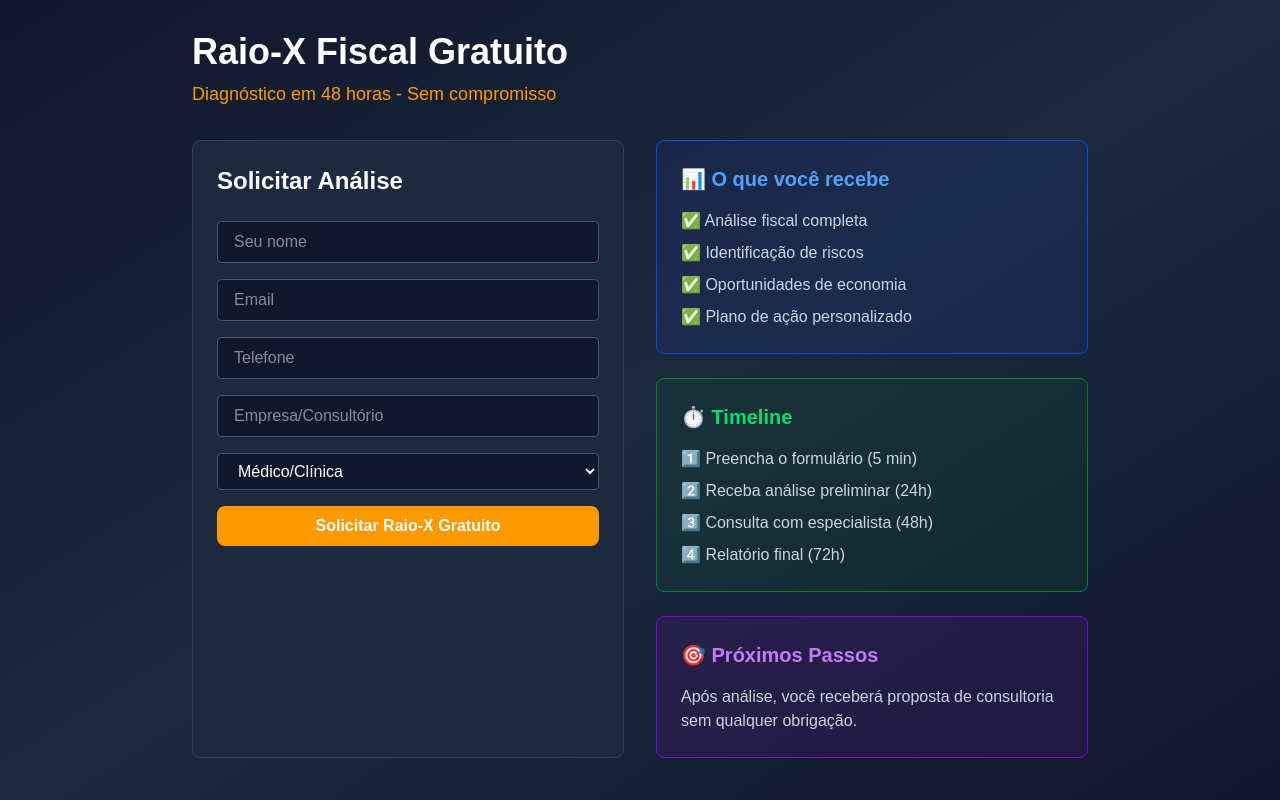
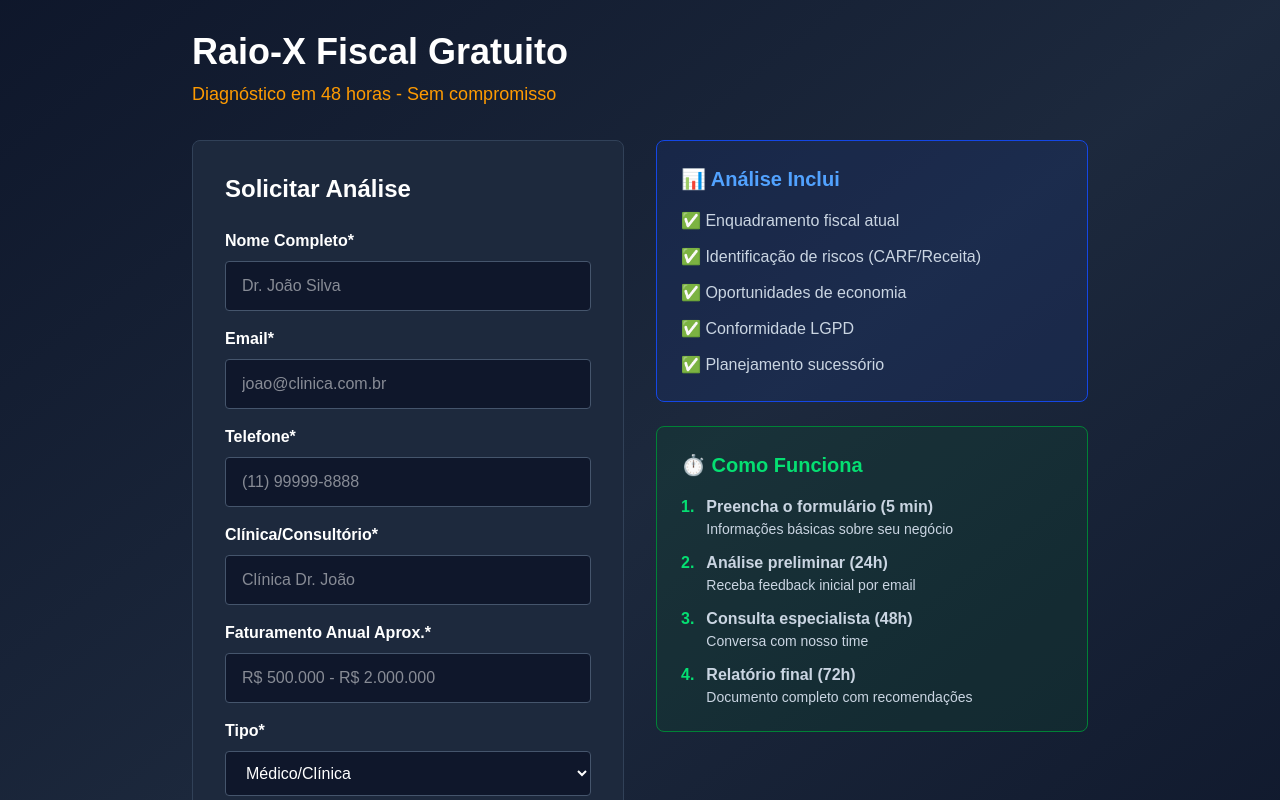
Before and after one commit to San77-art/cernova-frontend, a Next.js app: page /raio-x in a window 1280 px wide. Shown: the top 800 px of the page. Built offline with nearby package versions, Linux system fonts and the light colour scheme.

Commit message:
Improve Raio-X form - professional layout

```diff
--- a/app/raio-x/page.tsx
+++ b/app/raio-x/page.tsx
@@ -7,13 +7,31 @@ export default function RaioXPage() {
     email: "",
     phone: "",
     company: "",
-    type: "medico"
+    type: "medico",
+    revenue: ""
   });
+
+  const [submitted, setSubmitted] = useState(false);
 
   const handleSubmit = (e: React.FormEvent) => {
     e.preventDefault();
-    alert("✅ Raio-X enviado! Análise em 48 horas.");
+    setSubmitted(true);
+    console.log("Lead:", formData);
+    // TODO: Integrar com email/CRM
+    setTimeout(() => setSubmitted(false), 3000);
   };
+
+  if (submitted) {
+    return (
+      <div className="min-h-screen bg-gradient-to-br from-slate-900 via-slate-800 to-slate-900 p-8 flex items-center justify-center">
+        <div className="bg-green-900/20 border border-green-700 rounded-lg p-12 text-center max-w-md">
+          <h1 className="text-3xl font-bold text-green-400 mb-4">✅ Enviado!</h1>
+          <p className="text-slate-300 mb-4">Recebemos seu Raio-X fiscal. Análise em 48 horas.</p>
+          <p className="text-amber-500 font-bold">Confira seu email para acompanhamento.</p>
+        </div>
+      </div>
+    );
+  }
 
   return (
     <div className="min-h-screen bg-gradient-to-br from-slate-900 via-slate-800 to-slate-900 p-8">
@@ -23,83 +41,139 @@ export default function RaioXPage() {
 
         <div className="grid grid-cols-1 md:grid-cols-2 gap-8">
           {/* Formulário */}
-          <div className="bg-slate-800 border border-slate-700 rounded-lg p-6">
+          <div className="bg-slate-800 border border-slate-700 rounded-lg p-8">
             <h2 className="text-2xl font-bold text-white mb-6">Solicitar Análise</h2>
             <form onSubmit={handleSubmit} className="space-y-4">
+              <div>
+                <label className="block text-white font-semibold mb-2">Nome Completo*</label>
                 <input
                   type="text"
-                placeholder="Seu nome"
+                  placeholder="Dr. João Silva"
                   value={formData.name}
                   onChange={(e) => setFormData({...formData, name: e.target.value})}
-                className="w-full bg-slate-900 border border-slate-600 text-white px-4 py-2 rounded"
+                  className="w-full bg-slate-900 border border-slate-600 text-white px-4 py-3 rounded"
                   required
                 />
+              </div>
+
+              <div>
+                <label className="block text-white font-semibold mb-2">Email*</label>
                 <input
                   type="email"
-                placeholder="Email"
+                  placeholder="joao@clinica.com.br"
                   value={formData.email}
                   onChange={(e) => setFormData({...formData, email: e.target.value})}
-                className="w-full bg-slate-900 border border-slate-600 text-white px-4 py-2 rounded"
+                  className="w-full bg-slate-900 border border-slate-600 text-white px-4 py-3 rounded"
                   required
                 />
+              </div>
+
+              <div>
+                <label className="block text-white font-semibold mb-2">Telefone*</label>
                 <input
                   type="tel"
-                placeholder="Telefone"
+                  placeholder="(11) 99999-8888"
                   value={formData.phone}
                   onChange={(e) => setFormData({...formData, phone: e.target.value})}
-                className="w-full bg-slate-900 border border-slate-600 text-white px-4 py-2 rounded"
+                  className="w-full bg-slate-900 border border-slate-600 text-white px-4 py-3 rounded"
                   required
                 />
+              </div>
+
+              <div>
+                <label className="block text-white font-semibold mb-2">Clínica/Consultório*</label>
                 <input
                   type="text"
-                placeholder="Empresa/Consultório"
+                  placeholder="Clínica Dr. João"
                   value={formData.company}
                   onChange={(e) => setFormData({...formData, company: e.target.value})}
-                className="w-full bg-slate-900 border border-slate-600 text-white px-4 py-2 rounded"
+                  className="w-full bg-slate-900 border border-slate-600 text-white px-4 py-3 rounded"
                   required
                 />
+              </div>
+
+              <div>
+                <label className="block text-white font-semibold mb-2">Faturamento Anual Aprox.*</label>
+                <input
+                  type="text"
+                  placeholder="R$ 500.000 - R$ 2.000.000"
+                  value={formData.revenue}
+                  onChange={(e) => setFormData({...formData, revenue: e.target.value})}
+                  className="w-full bg-slate-900 border border-slate-600 text-white px-4 py-3 rounded"
+                  required
+                />
+              </div>
+
+              <div>
+                <label className="block text-white font-semibold mb-2">Tipo*</label>
                 <select
                   value={formData.type}
                   onChange={(e) => setFormData({...formData, type: e.target.value})}
-                className="w-full bg-slate-900 border border-slate-600 text-white px-4 py-2 rounded"
+                  className="w-full bg-slate-900 border border-slate-600 text-white px-4 py-3 rounded"
                 >
                   <option value="medico">Médico/Clínica</option>
                   <option value="agro">Produtor Rural</option>
                 </select>
+              </div>
+
               <button
                 type="submit"
-                className="w-full bg-amber-500 hover:bg-amber-600 text-white font-bold py-2 rounded-lg transition"
+                className="w-full bg-amber-500 hover:bg-amber-600 text-white font-bold py-3 rounded-lg transition mt-6"
               >
                 Solicitar Raio-X Gratuito
               </button>
+
+              <p className="text-xs text-slate-400 text-center mt-4">
+                ✓ Seus dados estão 100% seguros conforme LGPD
+              </p>
             </form>
           </div>
 
           {/* Info */}
           <div className="space-y-6">
             <div className="bg-blue-900/20 border border-blue-700 rounded-lg p-6">
-              <h3 className="text-xl font-bold text-blue-400 mb-4">📊 O que você recebe</h3>
-              <ul className="text-slate-300 space-y-2">
-                <li>✅ Análise fiscal completa</li>
-                <li>✅ Identificação de riscos</li>
+              <h3 className="text-xl font-bold text-blue-400 mb-4">📊 Análise Inclui</h3>
+              <ul className="text-slate-300 space-y-3">
+                <li>✅ Enquadramento fiscal atual</li>
+                <li>✅ Identificação de riscos (CARF/Receita)</li>
                 <li>✅ Oportunidades de economia</li>
-                <li>✅ Plano de ação personalizado</li>
+                <li>✅ Conformidade LGPD</li>
+                <li>✅ Planejamento sucessório</li>
               </ul>
             </div>
 
             <div className="bg-green-900/20 border border-green-700 rounded-lg p-6">
-              <h3 className="text-xl font-bold text-green-400 mb-4">⏱️ Timeline</h3>
-              <ul className="text-slate-300 space-y-2">
-                <li>1️⃣ Preencha o formulário (5 min)</li>
-                <li>2️⃣ Receba análise preliminar (24h)</li>
-                <li>3️⃣ Consulta com especialista (48h)</li>
-                <li>4️⃣ Relatório final (72h)</li>
-              </ul>
+              <h3 className="text-xl font-bold text-green-400 mb-4">⏱️ Como Funciona</h3>
+              <div className="text-slate-300 space-y-3">
+                <div className="flex gap-3">
+                  <span className="text-green-400 font-bold">1.</span>
+                  <div>
+                    <p className="font-semibold">Preencha o formulário (5 min)</p>
+                    <p className="text-sm">Informações básicas sobre seu negócio</p>
                   </div>
-
-            <div className="bg-purple-900/20 border border-purple-700 rounded-lg p-6">
-              <h3 className="text-xl font-bold text-purple-400 mb-4">🎯 Próximos Passos</h3>
-              <p className="text-slate-300">Após análise, você receberá proposta de consultoria sem qualquer obrigação.</p>
+                </div>
+                <div className="flex gap-3">
+                  <span className="text-green-400 font-bold">2.</span>
+                  <div>
+                    <p className="font-semibold">Análise preliminar (24h)</p>
+                    <p className="text-sm">Receba feedback inicial por email</p>
+                  </div>
+                </div>
+                <div className="flex gap-3">
+                  <span className="text-green-400 font-bold">3.</span>
+                  <div>
+                    <p className="font-semibold">Consulta especialista (48h)</p>
+                    <p className="text-sm">Conversa com nosso time</p>
+                  </div>
+                </div>
+                <div className="flex gap-3">
+                  <span className="text-green-400 font-bold">4.</span>
+                  <div>
+                    <p className="font-semibold">Relatório final (72h)</p>
+                    <p className="text-sm">Documento completo com recomendações</p>
+                  </div>
+                </div>
+              </div>
             </div>
           </div>
         </div>
```
Lines whose indentation alone changed are shown as unchanged.
